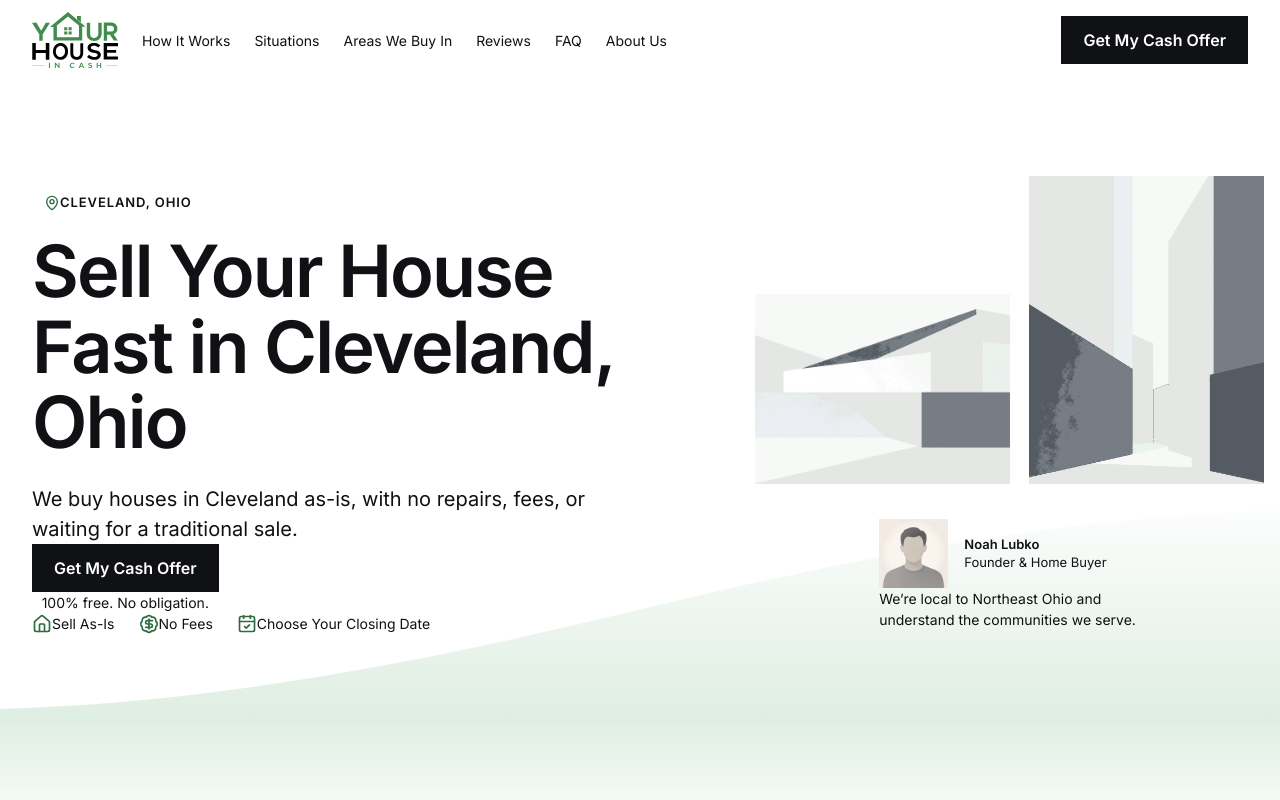
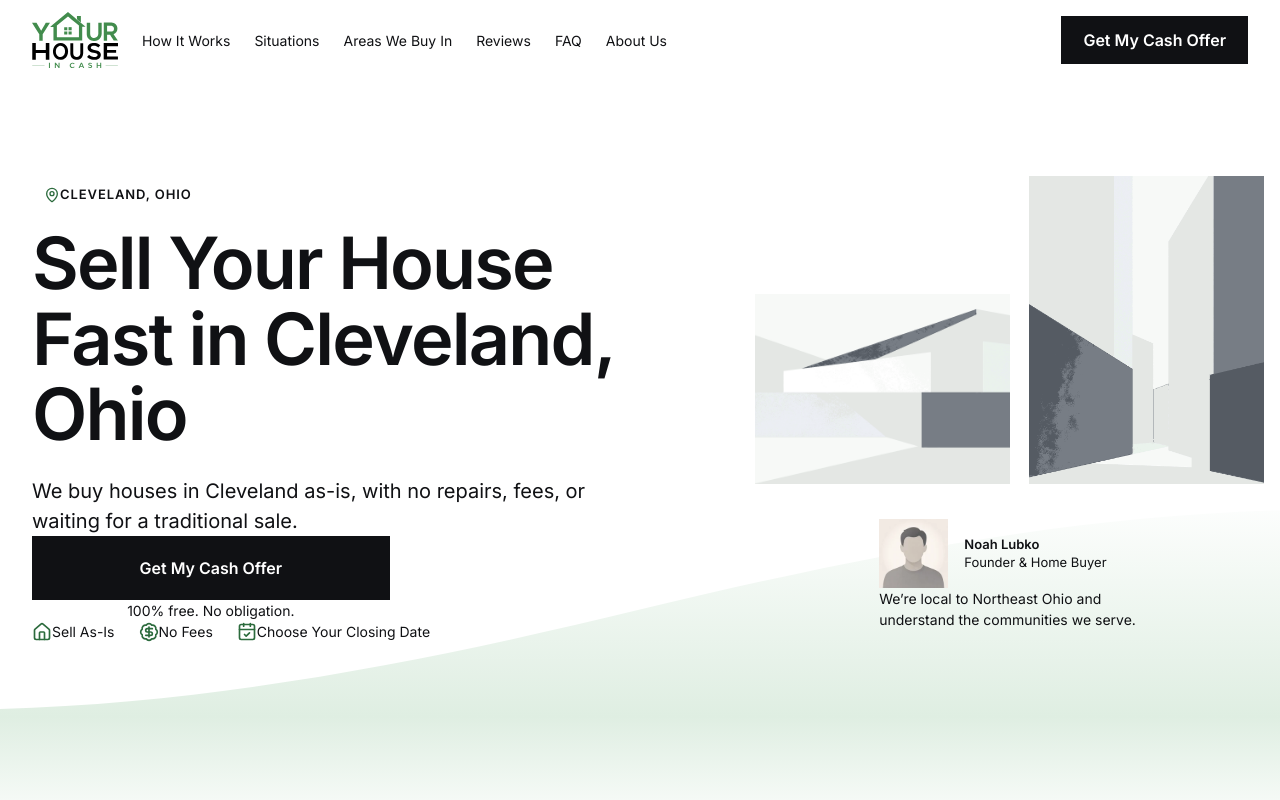
Before and after one commit to YHICAdmin/your-house-in-cash, a Next.js app: page / in a window 1280 px wide. Shown: the top 800 px of the page. Built offline with nearby package versions, Linux system fonts and the light colour scheme.

Commit message:
feat: enlarge Hero CTA

```diff
--- a/project-documentation/website-specification/area-page.md
+++ b/project-documentation/website-specification/area-page.md
@@ -152,6 +152,12 @@ Provide the seller with a clear path to begin the conversion process.
 * Uses the documented `Button` Component.
 * Renders with anchor semantics because it navigates to a separate route.
 
+### Dimensions and Alignment
+
+* Minimum height: `64px`.
+* Horizontal internal padding: `48px` (`XL`).
+* The label is centered within the Button.
+
 ### Spacing After
 
 * `8px` (`XS`).
@@ -159,6 +165,11 @@ Provide the seller with a clear path to begin the conversion process.
 ### Interaction
 
 * Navigates to the Seller Lead Form Flow at the canonical internal route `/get-cash-offer`.
+
+### Responsive Behavior
+
+* On Mobile, uses `100%` of the available content width.
+* On Tablet and Desktop, uses `60%` of the available content width, up to a maximum width of `360px`.
 
 ## Supporting Microcopy
 
--- a/src/components/area/area-hero.module.css
+++ b/src/components/area/area-hero.module.css
@@ -39,14 +39,23 @@
 
 .ctaGroup {
   display: flex;
-  width: fit-content;
+  width: 100%;
   flex-direction: column;
-  align-items: center;
+  align-items: flex-start;
+}
+
+.heroCta {
+  min-height: 64px;
+  width: 100%;
+  justify-content: center;
+  padding-inline: var(--spacing-xl);
 }
 
 .microcopy {
+  width: 100%;
   margin: var(--spacing-xs) 0 var(--spacing-l);
   color: var(--color-text-secondary);
+  text-align: center;
 }
 
 .benefits {
@@ -163,6 +172,12 @@
 }
 
 @media (min-width: 768px) {
+  .heroCta,
+  .microcopy {
+    width: 60%;
+    max-width: 360px;
+  }
+
   .benefits {
     flex-direction: row;
     flex-wrap: nowrap;
--- a/src/components/area/area-hero.tsx
+++ b/src/components/area/area-hero.tsx
@@ -36,7 +36,9 @@ export function AreaHero({ city }: AreaHeroProps) {
             traditional sale.
           </p>
           <div className={styles.ctaGroup}>
-            <Button href="/get-cash-offer">Get My Cash Offer</Button>
+            <Button className={styles.heroCta} href="/get-cash-offer">
+              Get My Cash Offer
+            </Button>
             <p className={`${styles.microcopy} text-body-small`}>
               100% free. No obligation.
             </p>
```
